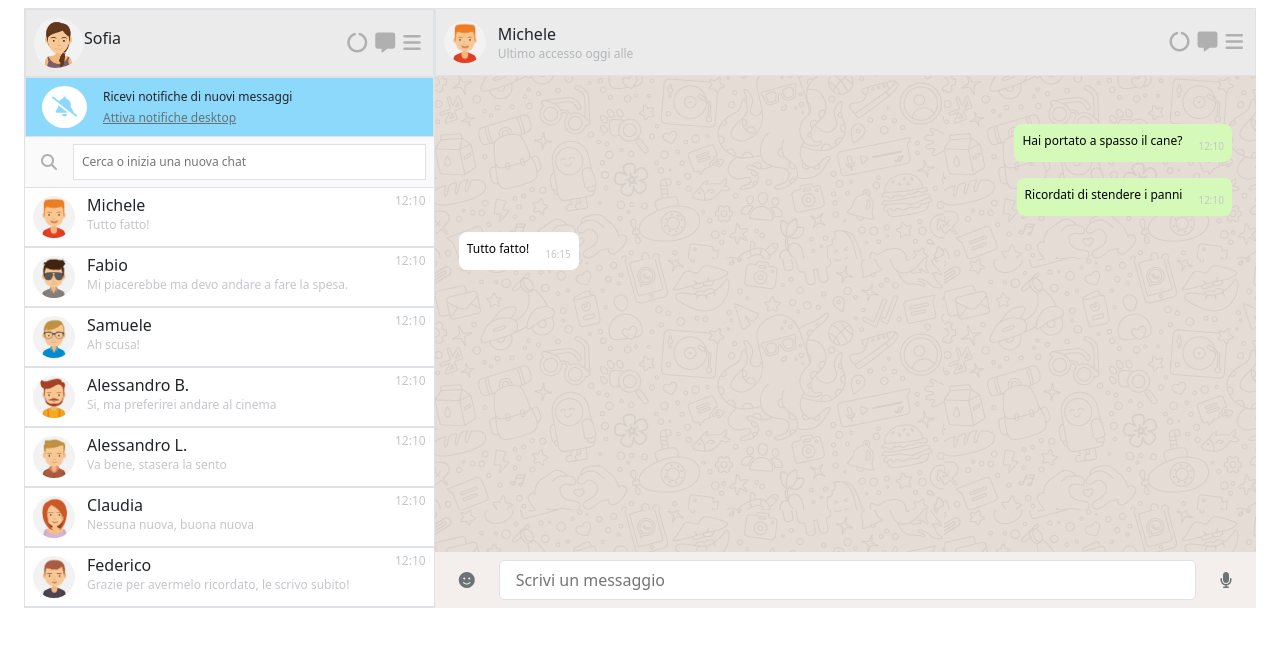
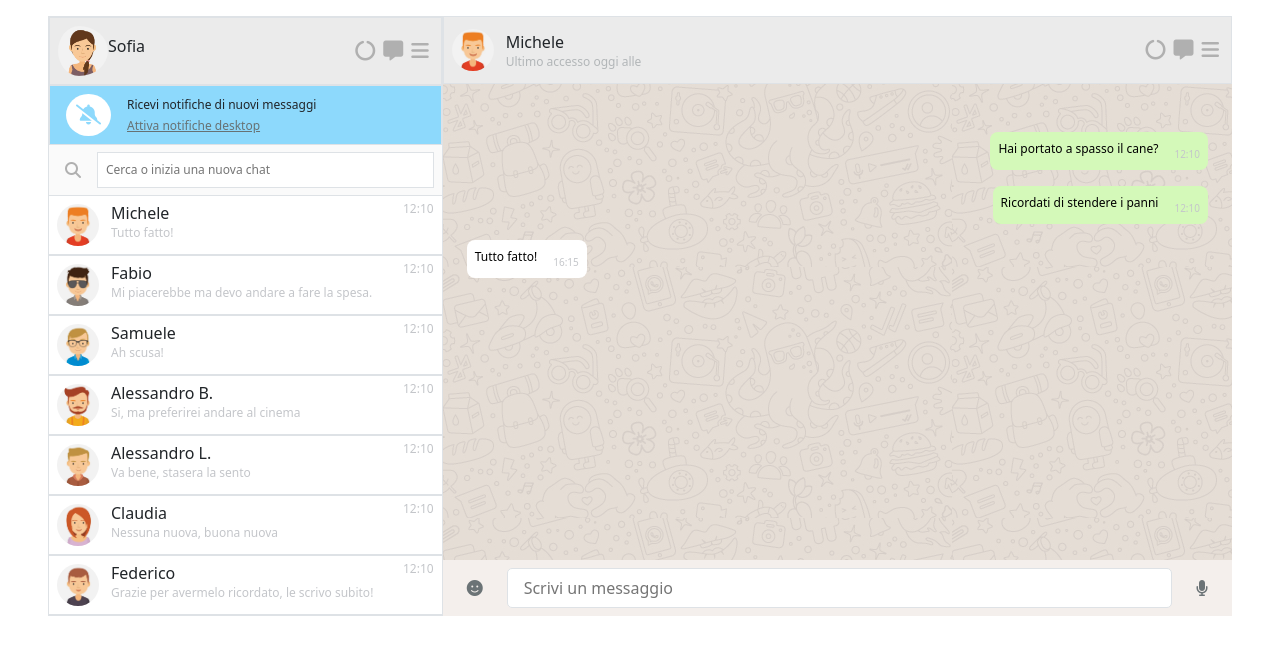
Before and after one commit to Robin9800/vue-boolzapp, a plain HTML site: page index.html in a window 1280 px wide. Drawn offline with nearby package versions, Linux system fonts and the light colour scheme.

Commit message:
generics fixing

```diff
--- a/index.html
+++ b/index.html
@@ -10,7 +10,7 @@
     <title>Boolzap</title>
 </head>
 <body>
-    <div id="root" class="py-2 px-4">
+    <div id="root" class="mt-3 mx-5">
         <div class="d-flex flex-grow-1 wa-container">
             <!--CONTAINER LEFT-->
             <div class="contact-container d-flex flex-column px-0 col-4 border">
--- a/style.css
+++ b/style.css
@@ -1,12 +1,7 @@
 /*CONTENT*/
-body,html{
-    height: 100vh;
-}
+
 #root{
     height: 100vh;
-}
-.wa-container{
-    max-height: 100%;
 }
 .user{
     background-color: hsl(0deg 0% 92%);
```
